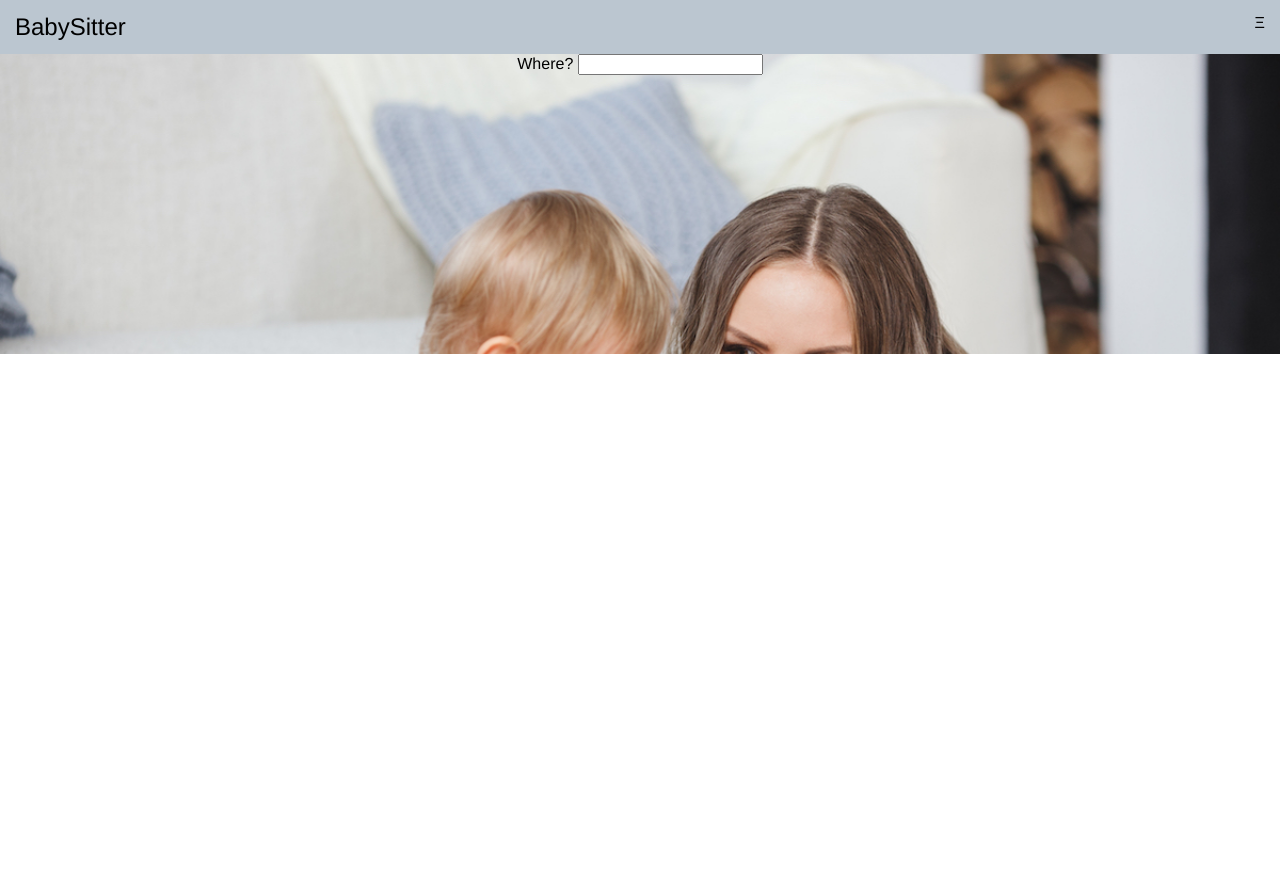
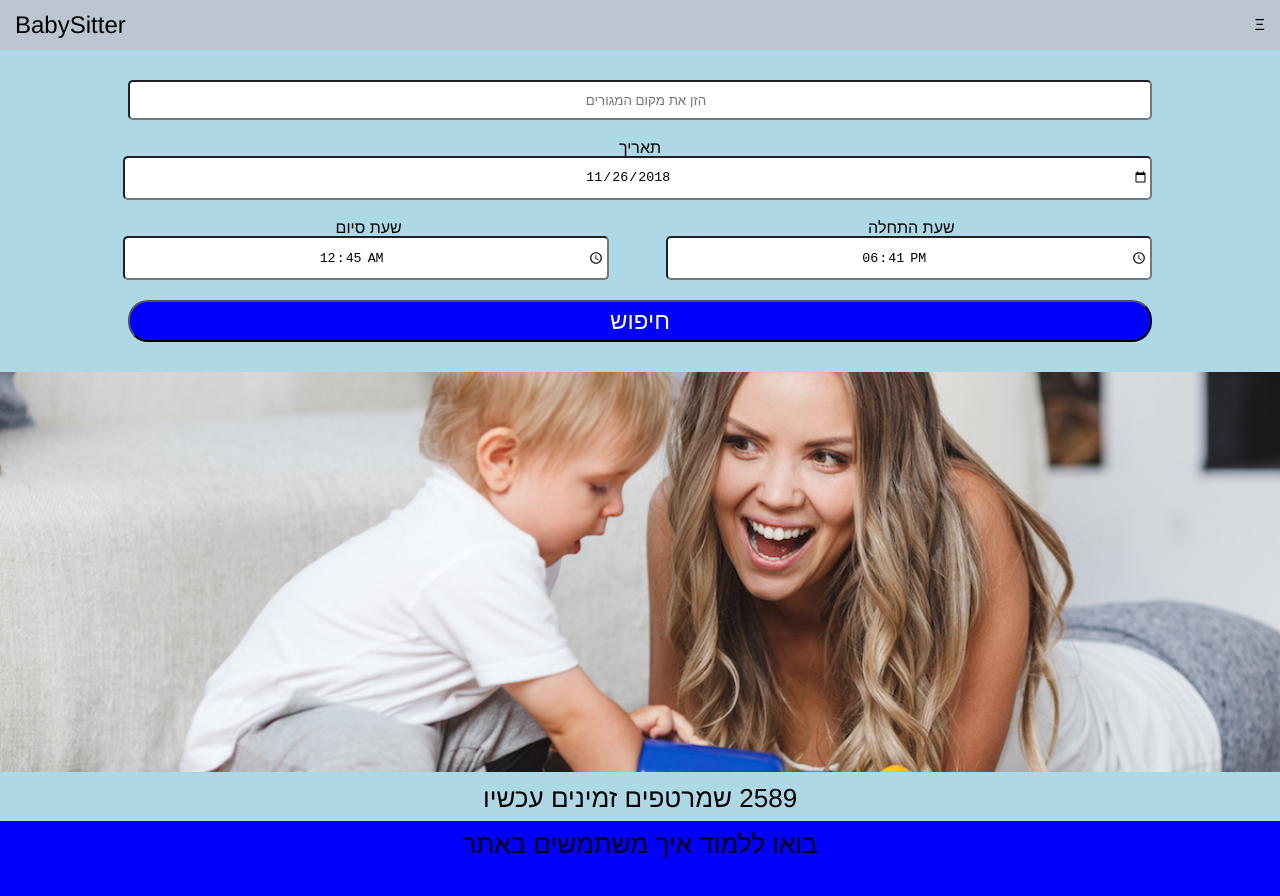
Before and after one commit to ron2man/find-babysitter, a Vue app in the folder frontend/: page / in a window 1280 px wide. Shown: the top 896 px of the page. Before the commit the page ends 800 px from the top, so only its background shows below. Built offline with nearby package versions, Linux system fonts and the light colour scheme.

Commit message:
homeCMP first update

```diff
--- a/frontend/src/App.vue
+++ b/frontend/src/App.vue
@@ -26,8 +26,11 @@
 
 }
 header{
+  height:50px;
+  line-height: 50px;
+  padding: 0 15px;
   background-color: #bbc6d0;
-  padding: 15px;
+  // padding: 15px;
 h1{font-size:1.5em}
 }
 
--- a/frontend/src/views/Home.vue
+++ b/frontend/src/views/Home.vue
@@ -1,37 +1,118 @@
 <template>
   <div class="home">
 
-    <!-- <img alt="babysitter" src="../assets/babysitter.jpg"> -->
-    <form>
-      <label>
-        Where?
-        <input type="text">
-      </label>
+
+    <!-- TO DO : MAKE THIS CODE - A FILTER CMP -->
+    <form @submit.prevent="test">
+        <input required type="search" placeholder="הזן את מקום המגורים">
+
+
+        <label>תאריך
+        <input required ref="today" type="date" >
+        </label>
+
+        <div class="time flex flex-space-between">
+
+        <label>
+          שעת התחלה
+        <input ref="thistime" type="time">
+        </label>
+
+        <label>
+          שעת סיום
+        <input ref="" type="time" value="00:45">
+        </label>
+
+        </div>
+
+        <button type="submit">חיפוש</button>
     </form>
+    <!-- TO DO : MAKE THIS CODE - A FILTER CMP -->
+
+    <section>
+    <img alt="babysitter" src="../assets/babysitter.jpg">
+    <h2>2589 שמרטפים זמינים עכשיו</h2>
+    </section>
+
+    <section style="background-color:blue;">
+    <h2>בואו ללמוד איך משתמשים באתר</h2>
+    </section>
+
   </div>
 </template>
 
 <script>
 // @ is an alias to /src
-import HelloWorld from '@/components/HelloWorld.vue'
+import HelloWorld from "@/components/HelloWorld.vue";
 
 export default {
-  name: 'home',
+  name: "home",
   components: {
     HelloWorld
+  },
+  methods: {
+    test() {
+      console.log("test");
+    }
+  },
+  mounted() {
+    let today = new Date().toISOString().substr(0, 10);
+    this.$refs.today.value = today;
+
+    let now = new Date().toString().substr(16, 5);
+    this.$refs.thistime.value = now;
   }
-}
+};
 </script>
 
 <style lang="scss" scoped>
 .home {
-  height: 300px;
-  background-image: url('../assets/babysitter.jpg');
-  background-size: cover;
-  img{
+  background-color: lightblue;
+  direction: rtl;
+
+  form {
+    width: 80%;
+    padding: 30px 0;
+    margin: 0 auto;
+    label {
+      width: 47%;
+    }
+
+    input {
+      height: 3em;
+      width: 100%;
+      text-align: center;
+      margin-bottom: 20px;
+      border-radius: 5px;
+    }
+
+    button {
+      width: 100%;
+      font-size:1.5em;
+      border-radius: 20px;
+      padding: 5px;
+      background-color: blue;
+      color: white;
+    }
+  }
+  section{
+    min-height: 300px;
+
+  img {
     width: 100%;
     height: 175px;
     object-fit: cover;
   }
+  @media (min-width: 767px){
+    img{
+      height: 400px;
+    }
+  }
+  h2 {
+    padding: 10px 0;
+    font-size:26px;
+  }
+  }
+
 }
 </style>
```
Also changed, not shown: 1 other file (tests, documents, lock files or other folders).
